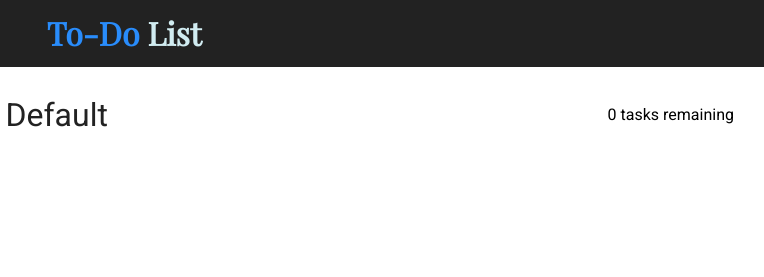
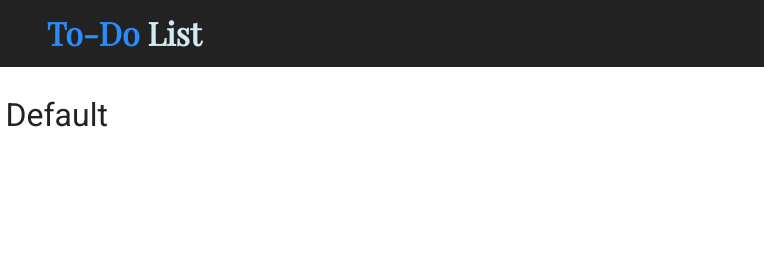
Before and after one commit to charliebarger/To-Do-List, a plain HTML site: page index.html in a window 1280 px wide. Shown: the top 277 px of the page, 516-1280 px from the left. Drawn offline with nearby package versions, Linux system fonts and the light colour scheme.

Commit message:
finished project

```diff
--- a/index.html
+++ b/index.html
@@ -46,7 +46,7 @@
                     <img src="./img/iconmonstr-check-mark-6.svg" alt="">
                 </div>
                 <h2 id= "selected-task"></h2>
-                <span id = "tasks-left" class="right-span">0 tasks remaining</span>
+                <!-- <span id = "tasks-left" class="right-span">0 tasks remaining</span> -->
             </section>
             <section id="task-wrapper" class="task-wrapper">
             </section>
```
